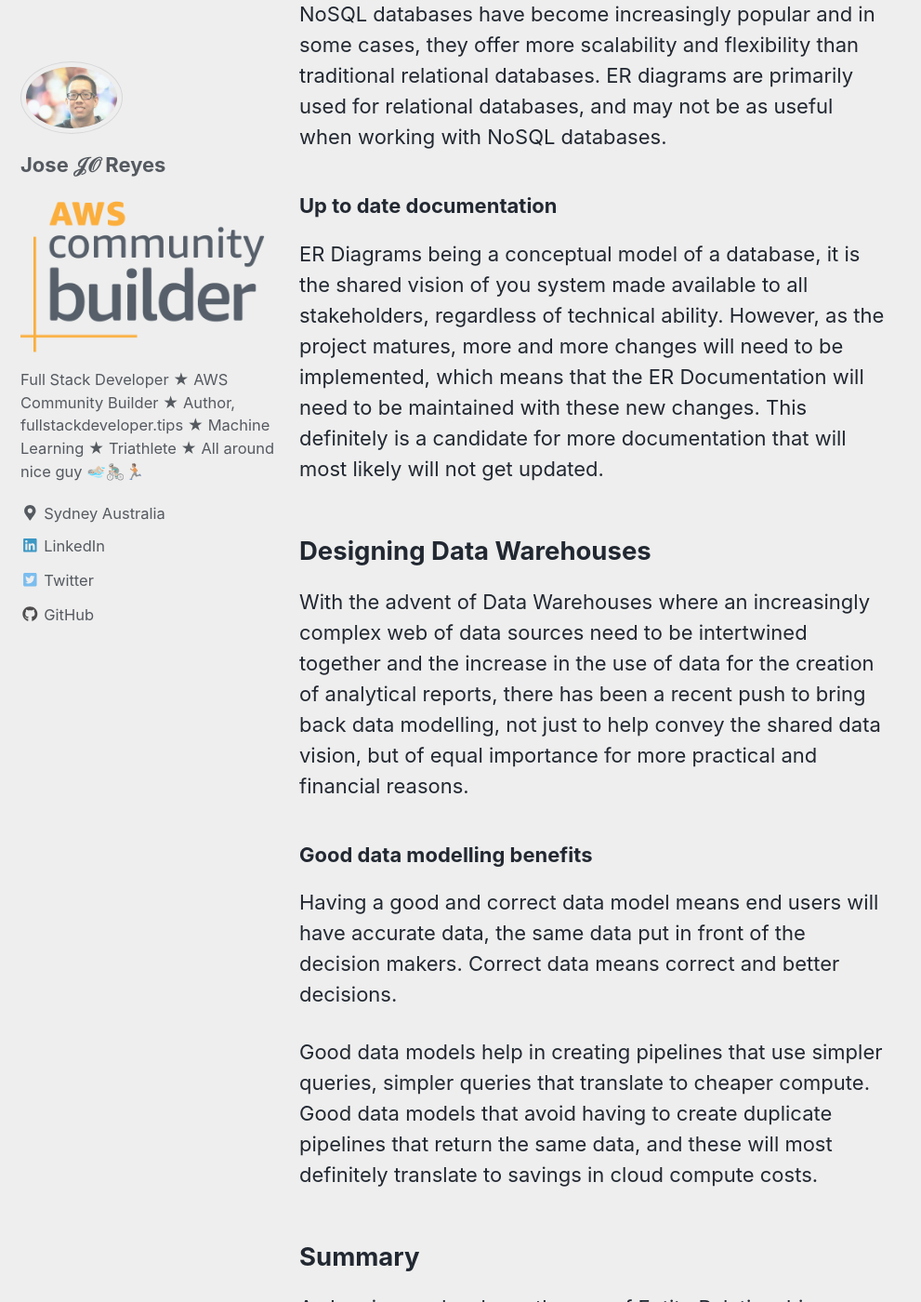
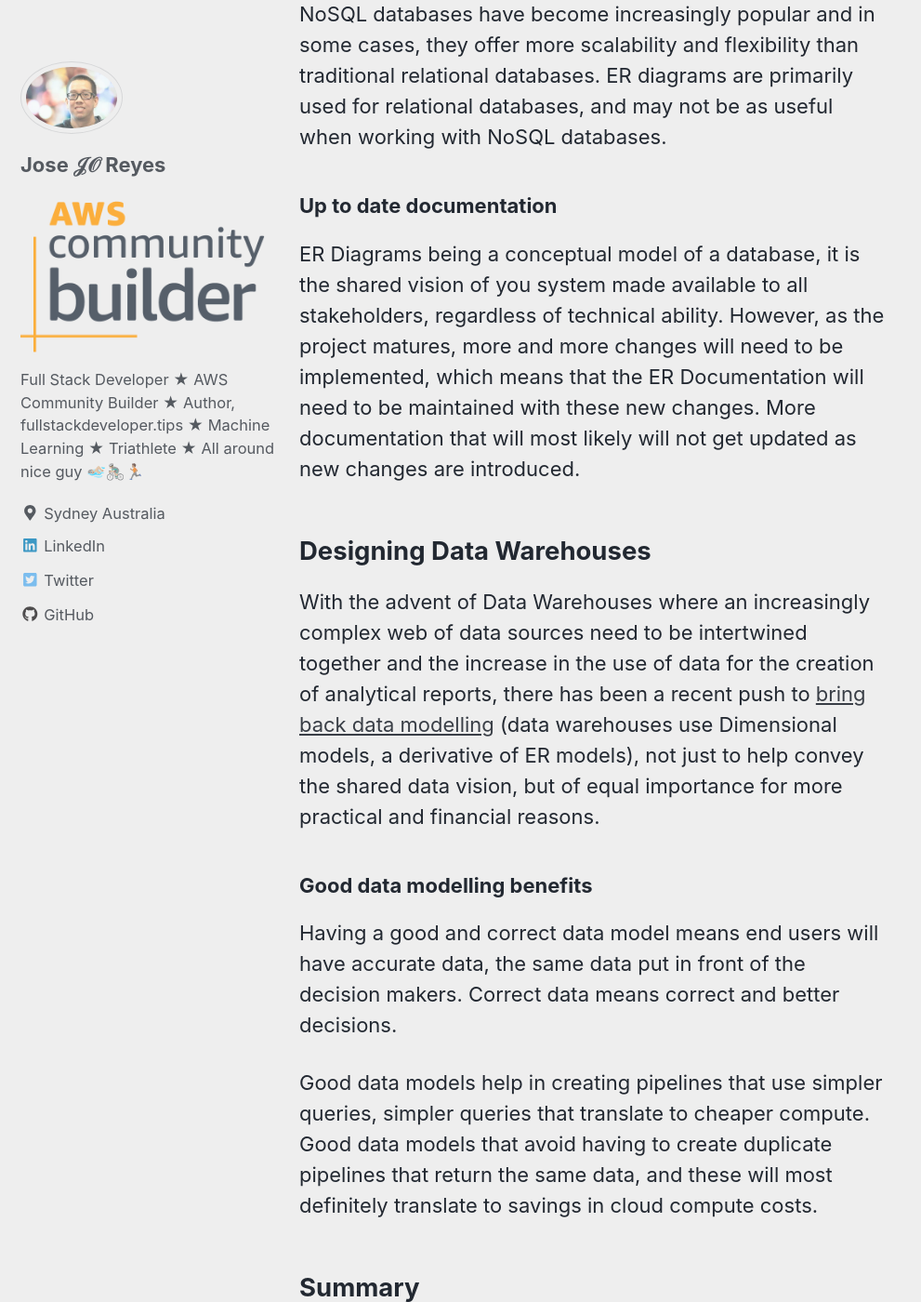
Before and after one commit to jaeyow/fullstack-developer, a Jekyll site: the page built from _posts/2023-01-14-mds-not-doing-erd-anymore.md, in a window 1280 px wide and 1400 px high, scrolled down 3155 px. Shown: the whole window at 93% size, without its empty margins (0-991 px from the left). Built offline with Jekyll 4.4.1, drawn with Linux system fonts in a browser that asks for light colours; cached includes are drawn as plain includes; comment, search, counter and statistics services are not loaded; some of the changed lines change nothing that is shown; some of the changed text lies outside the part shown.

Commit message:
ER Diagram post

```diff
--- a/_posts/2023-01-14-mds-not-doing-erd-anymore.md
+++ b/_posts/2023-01-14-mds-not-doing-erd-anymore.md
@@ -34,9 +34,9 @@
 ## Am I alone with this thinking?
 This exercise made me question if I'm a real developer at all? However, I know that I am not alone in this. Many, if not all of the developers I've worked with over the years would have the same experience as I have.
 
-## Why we are not using ER Diagram anymore
+## Why ER Diagrams are not so common anymore
 
-So what may be the reasons why we are not using ER diagrams to develop SQL databases as much as they used to? Here are my thoughts:
+So what may be the reasons why we are not using ER diagrams to develop relational databases as much as they used to? Here are my thoughts:
 
 ### Agile development methodologies
 
@@ -52,10 +52,10 @@
 
 ### Up to date documentation
 
-ER Diagrams being a conceptual model of a database, it is the shared vision of you system made available to all stakeholders, regardless of technical ability. However, as the project matures, more and more changes will need to be implemented, which means that the ER Documentation will need to be maintained with these new changes. This definitely is a candidate for more documentation that will most likely will not get updated.
+ER Diagrams being a conceptual model of a database, it is the shared vision of you system made available to all stakeholders, regardless of technical ability. However, as the project matures, more and more changes will need to be implemented, which means that the ER Documentation will need to be maintained with these new changes. More documentation that will most likely will not get updated as new changes are introduced.
 
 ## Designing Data Warehouses
-With the advent of Data Warehouses where an increasingly complex web of data sources need to be intertwined together and the increase in the use of data for the creation of analytical reports, there has been a recent push to bring back data modelling, not just to help convey the shared data vision, but of equal importance for more practical and financial reasons.
+With the advent of Data Warehouses where an increasingly complex web of data sources need to be intertwined together and the increase in the use of data for the creation of analytical reports, there has been a recent push to [bring back data modelling](https://medium.com/the-future-of-data/data-modeling-is-back-at-scale-3b574e974654) (data warehouses use Dimensional models, a derivative of ER models), not just to help convey the shared data vision, but of equal importance for more practical and financial reasons.
 
 ### Good data modelling benefits
 Having a good and correct data model means end users will have accurate data, the same data put in front of the decision makers. Correct data means correct and better decisions.
@@ -63,14 +63,14 @@
 Good data models help in creating pipelines that use simpler queries, simpler queries that translate to cheaper compute. Good data models that avoid having to create duplicate pipelines that return the same data, and these will most definitely translate to savings in cloud compute costs.
 
 ## Summary
-As I review and re-learn the use of Entity Relationship diagrams in not only building databases, but also larger systems in Data Warehouses and Data Lakes, I have to remind myself that we do these not *just* for documentation:
+As I review and re-learn the use of Entity Relationship diagrams in not only building databases, but in extension to larger systems in Data Warehouses and Data Lakes, I have to remind myself that we do these not *just* for documentation:
 
-- initially used for documentation and a vessel to disseminate the shared vision
+- initially used for documentation and a vessel to disseminate the shared vision to stakeholders including the non-technical ones
 - can be used to define the data architecture for an organization
 - can aid in building systems that can use simpler and cheaper queries
 - can avoid the creation of pipelines that will return duplicate data, translating to savings in compute costs
 
 ## Resources
+- [Entity–relationship model](https://en.wikipedia.org/wiki/Entity%E2%80%93relationship_model){:target="_blank"}
 - [Data modeling is back — at scale](https://medium.com/the-future-of-data/data-modeling-is-back-at-scale-3b574e974654){:target="_blank"}
 - [The Future of Data Modeling](https://www.linkedin.com/video/event/urn:li:ugcPost:6986056970424262656/?isInternal=true){:target="_blank"}
-- [Entity–relationship model](https://en.wikipedia.org/wiki/Entity%E2%80%93relationship_model){:target="_blank"}
```
